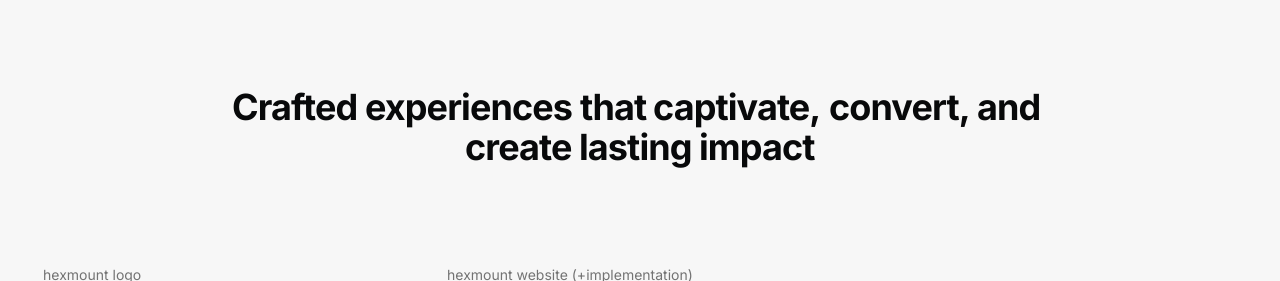
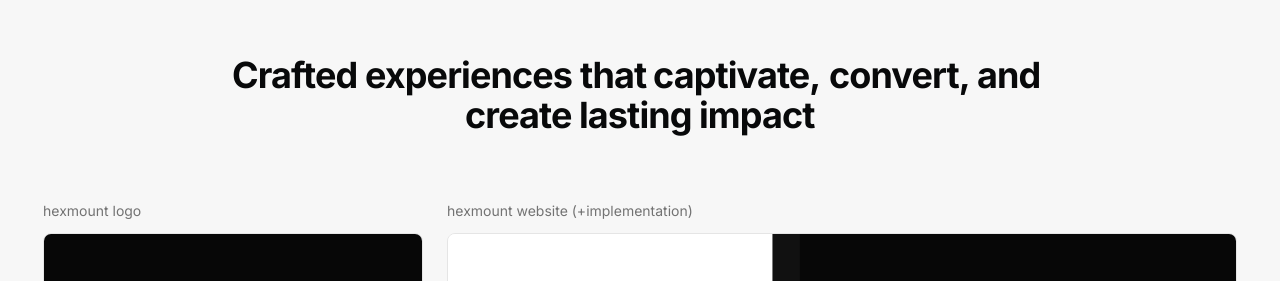
Before and after one commit to Garnish0/myportfolio, a Next.js app: page / in a window 1280 px wide. Shown: the part 2213-2494 px from the top of the page. Built offline with nearby package versions, Linux system fonts and the light colour scheme.

Commit message:
Adjust latest work section padding: reduce vertical spacing from py-16 to py-8 for a more compact layout.

```diff
--- a/src/app/page.tsx
+++ b/src/app/page.tsx
@@ -191,7 +191,7 @@ export default function Page() {
           </BlurFade>
         </div>
       </section>
-      <section id="latest-work" className="py-16">
+      <section id="latest-work" className="py-8">
         <div className="flex justify-center items-center">
           <BlurText
             text="Crafted experiences that captivate, convert, and create lasting impact"
```
